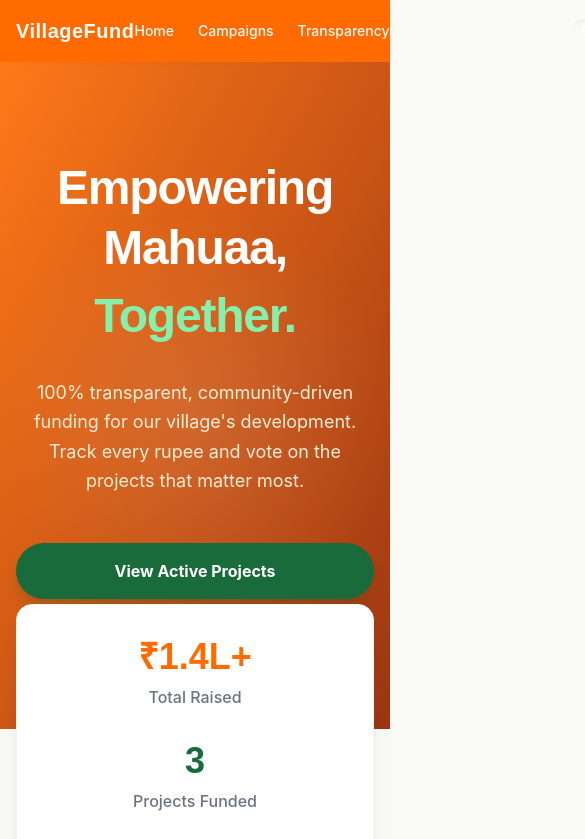
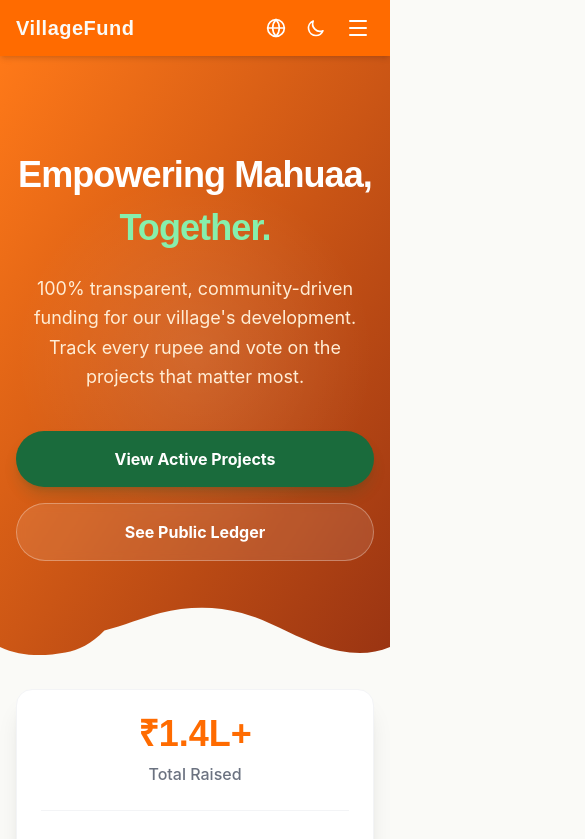
Before and after one commit to Ankit-kumar2003/village_funding, a React (Vite) app in the folder villagefund_frontend/: page / in a window 390 px wide. Shown: the top 839 px of the page, 585 px wide, since content can reach past the window. Built offline with nearby package versions, Linux system fonts and the light colour scheme; no server answers.

Commit message:
fix: responsive layout issues across all pages for mobile view

```diff
--- a/villagefund_frontend/src/components/layout/Footer.jsx
+++ b/villagefund_frontend/src/components/layout/Footer.jsx
@@ -4,8 +4,8 @@ export default function Footer() {
   const { t } = useLanguage();
 
   return (
-    <footer className="bg-text text-background py-8 mt-auto">
-      <div className="container mx-auto px-4 grid grid-cols-1 md:grid-cols-3 gap-8">
+    <footer className="bg-text text-background py-10 mt-auto">
+      <div className="container mx-auto px-6 grid grid-cols-1 md:grid-cols-3 gap-10 text-center md:text-left">
         <div>
           <h3 className="text-xl font-heading font-bold text-primary mb-4">VillageFund</h3>
           <p className="text-sm text-gray-400">
@@ -29,7 +29,7 @@ export default function Footer() {
           </p>
         </div>
       </div>
-      <div className="text-center text-xs text-gray-500 mt-8 pt-4 border-t border-gray-700">
+      <div className="text-center text-xs text-gray-500 mt-10 pt-6 border-t border-gray-700 px-4">
         &copy; {new Date().getFullYear()} VillageFund. {t('footerRights')}
       </div>
     </footer>
--- a/villagefund_frontend/src/components/layout/Navbar.jsx
+++ b/villagefund_frontend/src/components/layout/Navbar.jsx
@@ -1,40 +1,51 @@
-import { useContext } from 'react';
-import { Link, useNavigate } from 'react-router-dom';
+import { useState, useContext } from 'react';
+import { Link, useNavigate, useLocation } from 'react-router-dom';
 import { AuthContext } from '../../context/AuthContext';
 import { ThemeContext } from '../../context/ThemeContext';
 import { useLanguage } from '../../context/LanguageContext';
-import { Globe } from 'lucide-react';
+import { Globe, Menu, X } from 'lucide-react';
 
 export default function Navbar() {
   const { user, logoutUser } = useContext(AuthContext);
   const { isDarkMode, toggleTheme } = useContext(ThemeContext);
   const { language, toggleLanguage, t } = useLanguage();
   const navigate = useNavigate();
+  const location = useLocation();
+  const [isMenuOpen, setIsMenuOpen] = useState(false);
 
   const handleLogout = () => {
     logoutUser();
     navigate('/');
+    setIsMenuOpen(false);
+  };
+
+  const closeMenu = () => {
+    setIsMenuOpen(false);
   };
 
   return (
-    <nav className="bg-primary text-background shadow-md">
+    <nav className="bg-primary text-background shadow-md relative z-50">
       <div className="container mx-auto px-4 py-3 flex justify-between items-center">
-        <Link to="/" className="text-xl font-bold font-heading tracking-wide">
+        {/* Brand */}
+        <Link to="/" className="text-xl font-bold font-heading tracking-wide" onClick={closeMenu}>
           VillageFund
         </Link>
-        <ul className="flex space-x-6 text-sm font-medium">
+
+        {/* Desktop Navigation Links */}
+        <ul className="hidden lg:flex space-x-6 text-sm font-medium">
           <li><Link to="/" className="hover:text-accent transition-colors">{t('navHome')}</Link></li>
           <li><Link to="/campaigns" className="hover:text-accent transition-colors">{t('navCampaigns')}</Link></li>
           <li><Link to="/transparency" className="hover:text-accent transition-colors">{t('navTransparency')}</Link></li>
           <li><Link to="/leaderboard" className="hover:text-accent transition-colors">{t('navLeaderboard')}</Link></li>
           <li><Link to="/gallery" className="hover:text-accent transition-colors">{t('navGallery')}</Link></li>
         </ul>
-        <div className="flex space-x-4 items-center">
-          {/* Language Toggle Button */}
+
+        {/* Desktop Auth / Settings */}
+        <div className="hidden lg:flex space-x-4 items-center">
           <button
             onClick={toggleLanguage}
             className="px-2.5 py-1 rounded-xl bg-white/10 hover:bg-white/20 border border-white/20 transition-all text-xs font-black uppercase tracking-wider flex items-center gap-1.5 text-white shadow-inner"
-            title="Switch Language / भाषा बदलें"
+            title="Switch Language"
           >
             <Globe className="w-3.5 h-3.5" />
             {language === 'en' ? 'हिंदी' : 'EN'}
@@ -77,7 +88,60 @@ export default function Navbar() {
             </>
           )}
         </div>
+
+        {/* Mobile Hamburger Controls */}
+        <div className="lg:hidden flex items-center space-x-3">
+          <button onClick={toggleLanguage} className="p-1 text-white">
+            <Globe className="w-5 h-5" />
+          </button>
+          <button onClick={toggleTheme} className="p-1 text-white">
+            {isDarkMode ? (
+              <svg xmlns="http://www.w3.org/2000/svg" className="h-5 w-5" fill="none" viewBox="0 0 24 24" stroke="currentColor"><path strokeLinecap="round" strokeLinejoin="round" strokeWidth={2} d="M12 3v1m0 16v1m9-9h-1M4 12H3m15.364 6.364l-.707-.707M6.343 6.343l-.707-.707m12.728 0l-.707.707M6.343 17.657l-.707.707M16 12a4 4 0 11-8 0 4 4 0 018 0z" /></svg>
+            ) : (
+              <svg xmlns="http://www.w3.org/2000/svg" className="h-5 w-5" fill="none" viewBox="0 0 24 24" stroke="currentColor"><path strokeLinecap="round" strokeLinejoin="round" strokeWidth={2} d="M20.354 15.354A9 9 0 018.646 3.646 9.003 9.003 0 0012 21a9.003 9.003 0 008.354-5.646z" /></svg>
+            )}
+          </button>
+          <button onClick={() => setIsMenuOpen(!isMenuOpen)} className="p-1 text-white focus:outline-none">
+            {isMenuOpen ? <X className="w-6 h-6" /> : <Menu className="w-6 h-6" />}
+          </button>
+        </div>
       </div>
+
+      {/* Mobile Menu Dropdown */}
+      {isMenuOpen && (
+        <div className="lg:hidden absolute top-full left-0 w-full bg-primary shadow-xl border-t border-white/10 z-50 flex flex-col">
+          <ul className="flex flex-col space-y-4 px-6 py-6 text-base font-medium">
+            <li><Link to="/" onClick={closeMenu} className="block hover:text-accent transition-colors">{t('navHome')}</Link></li>
+            <li><Link to="/campaigns" onClick={closeMenu} className="block hover:text-accent transition-colors">{t('navCampaigns')}</Link></li>
+            <li><Link to="/transparency" onClick={closeMenu} className="block hover:text-accent transition-colors">{t('navTransparency')}</Link></li>
+            <li><Link to="/leaderboard" onClick={closeMenu} className="block hover:text-accent transition-colors">{t('navLeaderboard')}</Link></li>
+            <li><Link to="/gallery" onClick={closeMenu} className="block hover:text-accent transition-colors">{t('navGallery')}</Link></li>
+          </ul>
+
+          <div className="border-t border-white/10 px-6 py-6 flex flex-col space-y-4">
+            {user ? (
+              <>
+                {(user.role === 'SUPER_ADMIN' || user.role === 'TREASURER') && (
+                  <Link to="/admin" onClick={closeMenu} className="text-accent font-bold hover:text-white transition-colors">
+                    {t('navDashboard')}
+                  </Link>
+                )}
+                <Link to="/dashboard" onClick={closeMenu} className="font-bold hover:text-accent transition-colors">
+                  Hi, {user.full_name?.split(' ')[0]}
+                </Link>
+                <button onClick={handleLogout} className="text-left py-2 border border-background text-background font-bold rounded hover:bg-background hover:text-primary transition-colors text-center w-full">
+                  {t('navLogout')}
+                </button>
+              </>
+            ) : (
+              <div className="flex flex-col space-y-3">
+                <Link to="/login" onClick={closeMenu} className="py-2 border border-background text-background font-bold text-center rounded hover:bg-background hover:text-primary transition-colors">{t('navLogin')}</Link>
+                <Link to="/register" onClick={closeMenu} className="py-2 bg-accent text-text font-bold text-center rounded hover:bg-yellow-500 transition-colors">{t('navRegister')}</Link>
+              </div>
+            )}
+          </div>
+        </div>
+      )}
     </nav>
   );
 }
--- a/villagefund_frontend/src/pages/Dashboard.jsx
+++ b/villagefund_frontend/src/pages/Dashboard.jsx
@@ -98,8 +98,8 @@ export default function Dashboard() {
             <Link to="/campaigns" className="text-primary font-medium hover:underline">{t('dashboardExploreCampaigns')}</Link>
           </div>
         ) : (
-          <div className="overflow-x-auto">
-            <table className="w-full text-left border-collapse">
+          <div className="overflow-x-auto w-full">
+            <table className="w-full text-left border-collapse min-w-[800px]">
               <thead>
                 <tr className="bg-gray-50 text-gray-600 text-sm border-b border-gray-100">
                   <th className="p-4 font-medium">{t('dashboardColDate')}</th>
--- a/villagefund_frontend/src/pages/Home.jsx
+++ b/villagefund_frontend/src/pages/Home.jsx
@@ -33,8 +33,8 @@ export default function Home() {
         <div className="absolute inset-0 opacity-10 bg-[radial-gradient(circle_at_center,_var(--tw-gradient-stops))] from-white via-transparent to-transparent"></div>
 
         <div className="container mx-auto px-4 py-24 md:py-32 relative z-10">
-          <div className="max-w-3xl mx-auto text-center space-y-8">
-            <h1 className="text-5xl md:text-6xl font-extrabold font-heading tracking-tight leading-tight">
+          <div className="max-w-3xl mx-auto text-center space-y-6 md:space-y-8">
+            <h1 className="text-4xl sm:text-5xl md:text-6xl font-extrabold font-heading tracking-tight leading-tight">
               {t('heroTitle')} <span className="text-secondary-light block mt-2 text-green-300">{t('heroTitleHighlight')}</span>
             </h1>
             <p className="text-lg md:text-xl text-orange-100 leading-relaxed max-w-2xl mx-auto">
@@ -66,20 +66,22 @@ export default function Home() {
       </section>
 
       {/* Quick Stats Section */}
-      <section className="py-12 bg-background relative -mt-10 z-20">
+      <section className="py-8 md:py-12 bg-background relative z-20">
         <div className="container mx-auto px-4">
-          <div className="bg-surface rounded-2xl shadow-xl border border-border p-8 grid grid-cols-1 md:grid-cols-3 gap-8 text-center max-w-5xl mx-auto transform -translate-y-1/2">
+          <div className="bg-surface rounded-2xl shadow-xl border border-border p-6 md:p-8 grid grid-cols-1 md:grid-cols-3 gap-6 md:gap-8 text-center max-w-5xl mx-auto md:-mt-24 relative z-10">
             <div>
               <h3 className="text-4xl font-extrabold text-primary font-heading mb-2">₹1.4L+</h3>
               <p className="text-text-muted font-medium">{t('statRaised')}</p>
 
             </div>
             <div className="hidden md:block w-px bg-border h-16 mx-auto"></div>
+            <div className="md:hidden h-px bg-border w-full mx-auto"></div>
             <div>
               <h3 className="text-4xl font-extrabold text-secondary font-heading mb-2">3</h3>
               <p className="text-text-muted font-medium">{t('statProjects')}</p>
             </div>
             <div className="hidden md:block w-px bg-border h-16 mx-auto"></div>
+            <div className="md:hidden h-px bg-border w-full mx-auto"></div>
             <div>
               <h3 className="text-4xl font-extrabold text-blue-600 font-heading mb-2">100%</h3>
               <p className="text-text-muted font-medium">{t('statTransparency')}</p>
--- a/villagefund_frontend/src/pages/Profile.jsx
+++ b/villagefund_frontend/src/pages/Profile.jsx
@@ -190,8 +190,8 @@ export default function Profile() {
                     <p className="mb-4">{t('profileNoContrib')}</p>
                   </div>
                 ) : (
-                  <div className="overflow-x-auto">
-                    <table className="w-full text-left border-collapse">
+                  <div className="overflow-x-auto w-full">
+                    <table className="w-full text-left border-collapse min-w-[800px]">
                       <thead>
                         <tr className="bg-gray-50 text-gray-500 text-[10px] font-black uppercase tracking-wider border-b border-gray-100">
                           <th className="p-5">{t('profileColDate')}</th>
--- a/villagefund_frontend/src/pages/Transparency.jsx
+++ b/villagefund_frontend/src/pages/Transparency.jsx
@@ -73,8 +73,8 @@ export default function Transparency() {
             {expenses.filter(e => e.approval_status === 'APPROVED').length === 0 ? (
               <div className="p-12 text-center text-gray-500">{t('noExpensesApproved')}</div>
             ) : (
-              <div className="overflow-x-auto">
-                <table className="w-full text-left border-collapse">
+              <div className="overflow-x-auto w-full">
+                <table className="w-full text-left border-collapse min-w-[600px]">
                   <thead>
                     <tr className="bg-white text-gray-500 text-xs uppercase tracking-wider border-b border-gray-100">
                       <th className="p-4 font-medium">{t('colDate')}</th>
--- a/villagefund_frontend/src/pages/admin/UserManagement.jsx
+++ b/villagefund_frontend/src/pages/admin/UserManagement.jsx
@@ -108,8 +108,8 @@ export default function UserManagement() {
           ) : filteredUsers.length === 0 ? (
             <div className="py-20 text-center text-gray-400 font-bold">No users matched your query.</div>
           ) : (
-            <div className="overflow-x-auto">
-              <table className="w-full text-left border-collapse">
+            <div className="overflow-x-auto w-full">
+              <table className="w-full text-left border-collapse min-w-[800px]">
                 <thead>
                   <tr className="bg-gray-50 text-gray-500 text-[10px] font-black uppercase tracking-wider border-b border-gray-100">
                     <th className="p-5">Community Member</th>
```
Also changed, not shown: villagefund_frontend/src/pages/Leaderboard.jsx (+5 -3 lines).
